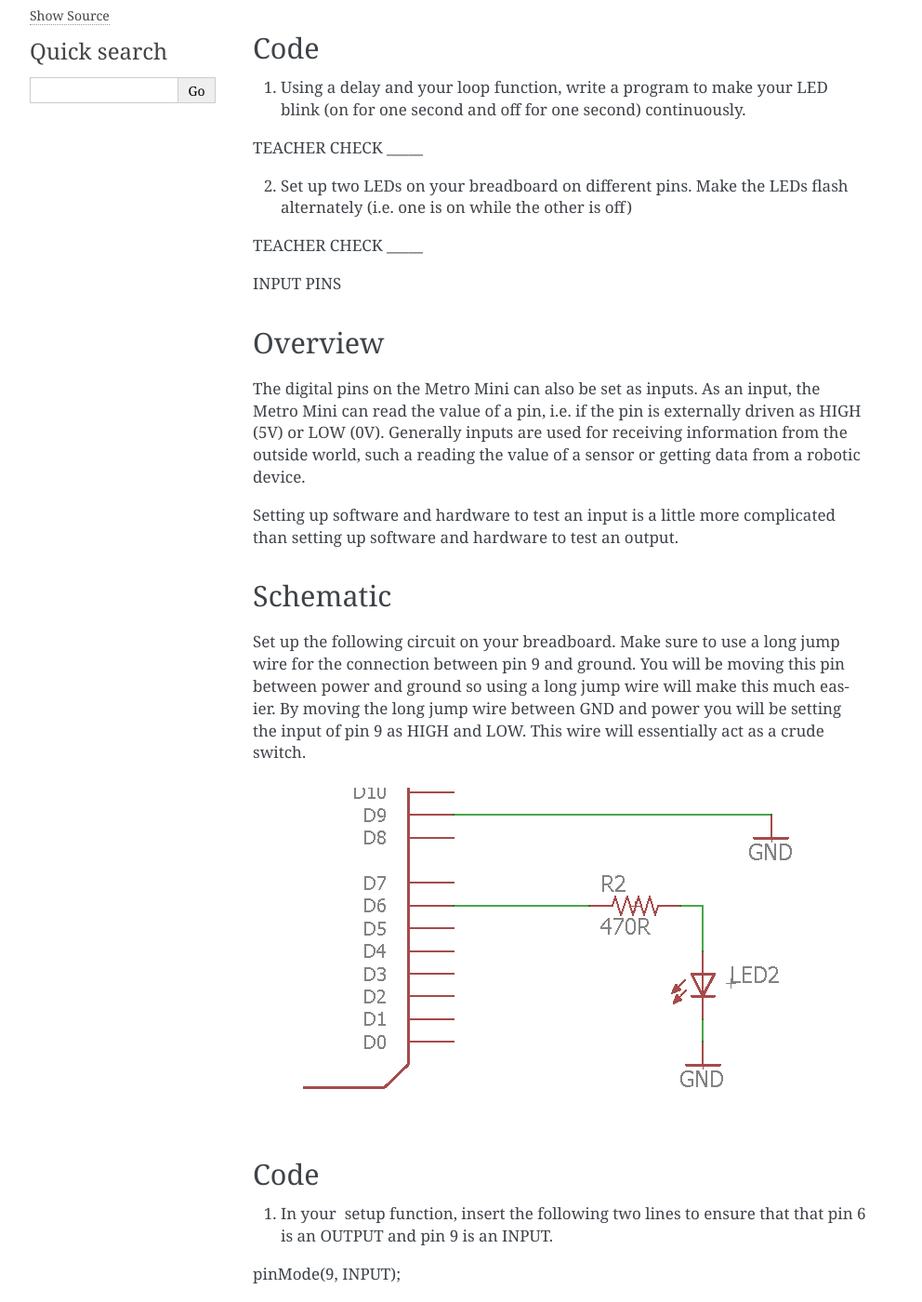
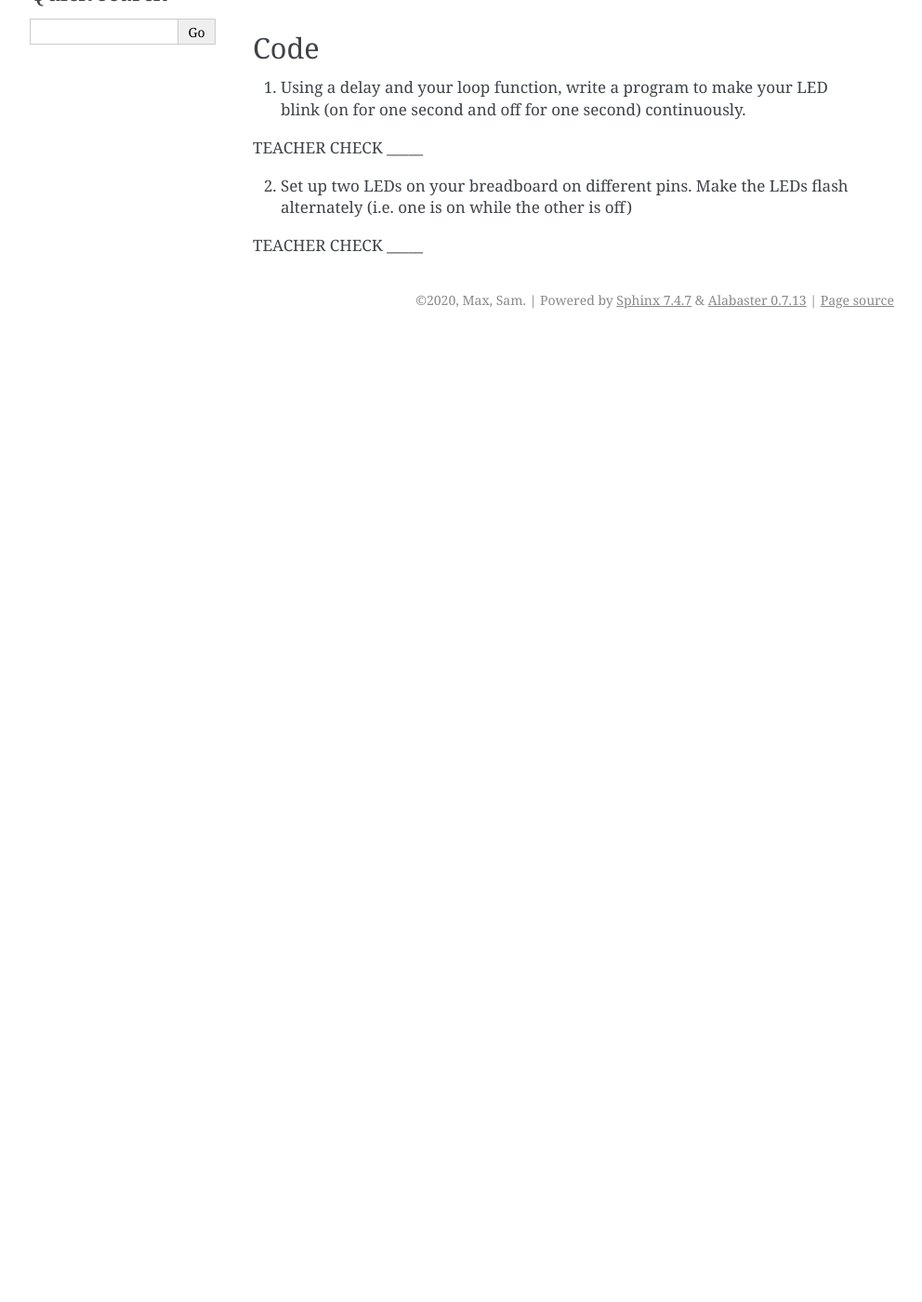
Before and after one commit to maxtkc/mvths-wiki, a Sphinx documentation site: the page built from docs/012-loops.rst, in a window 1280 px wide and 1400 px high, scrolled down 270 px. Shown: the whole window at 93% size, without its empty margins (148-1140 px from the left). Built offline with Sphinx 7.4.7, drawn with Linux system fonts in a browser that asks for light colours; after the commit the page ends 900 px from its top, so only the background shows below that; some of the changed text lies outside the part shown.

Commit message:
Update 012-loops.rst

```diff
--- a/docs/012-loops.rst
+++ b/docs/012-loops.rst
@@ -22,65 +22,3 @@ TEACHER CHECK \_\_\_\_\_
    flash alternately (i.e. one is on while the other is off)
 
 TEACHER CHECK \_\_\_\_\_
-
-INPUT PINS
-
-Overview
---------
-
-The digital pins on the Metro Mini can also be set as inputs. As an
-input, the Metro Mini can read the value of a pin, i.e. if the pin is
-externally driven as HIGH (5V) or LOW (0V). Generally inputs are used
-for receiving information from the outside world, such a reading the
-value of a sensor or getting data from a robotic device.
-
-Setting up software and hardware to test an input is a little more
-complicated than setting up software and hardware to test an output.
-
-Schematic
----------
-
-Set up the following circuit on your breadboard. Make sure to use a long
-jump wire for the connection between pin 9 and ground. You will be
-moving this pin between power and ground so using a long jump wire will
-make this much easier. By moving the long jump wire between GND and
-power you will be setting the input of pin 9 as HIGH and LOW. This wire
-will essentially act as a crude switch.
-
-.. figure:: images/image101.png
-   :alt:
-
-Code
-----
-
-1. In your  setup function, insert the following two lines to ensure
-   that that pin 6 is an OUTPUT and pin 9 is an INPUT.
-
-pinMode(9, INPUT);
-
-pinMode(6, OUTPUT):
-
-2. Type the following code inside of the loop function. This code is set
-   in the loop function because it needs to repeatedly check the value
-   of pin 9. For more information about how this code works you can
-   review
-   `conditionals <https://www.google.com/url?q=https://docs.google.com/document/d/1BmZbXzxnD2j17QToSZ9jeZmnP7burwfksfQq2v4zu-Y/edit%23heading%3Dh.o11qq65yx4ek&sa=D&ust=1587613173872000>`__ in
-   concepts.
-
-.. figure:: images/image52.png
-   :alt:
-
-3. Compile and download your code.
-4. Connect pin 9 to the power bus (HIGH). The LED should be lit.
-5. Connect pin 9 to the ground bus (LOW). The LED should be off.
-
-TEACHER CHECK \_\_\_\_\_
-
-6. What happens when the pin is in neither ground or power? Move the pin
-   around or touch it with your hand. A pin when not connected to power
-   or ground is said to
-   `float <https://www.google.com/url?q=https://docs.google.com/document/d/1BmZbXzxnD2j17QToSZ9jeZmnP7burwfksfQq2v4zu-Y/edit%23heading%3Dh.jcbntq8yv6k7&sa=D&ust=1587613173873000>`__.
-7. Modify your code so that it reverses operation. The LED should be lit
-   when pin 9 is connected to LOW and vise versa.
-
-TEACHER CHECK \_\_\_\_\_
```
